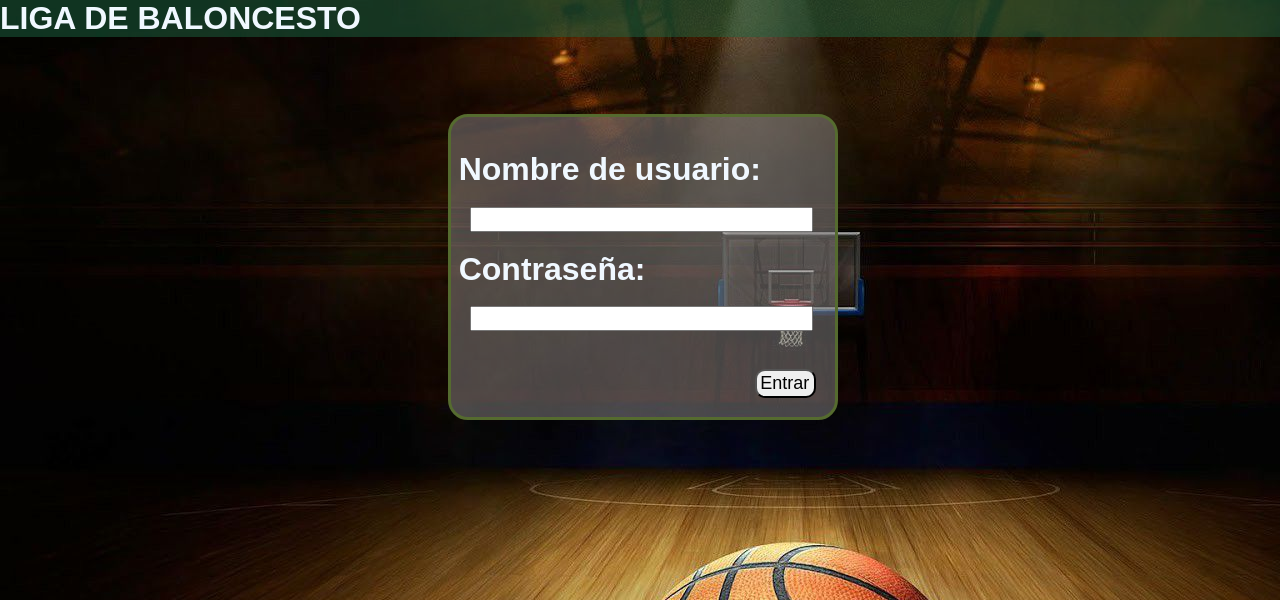
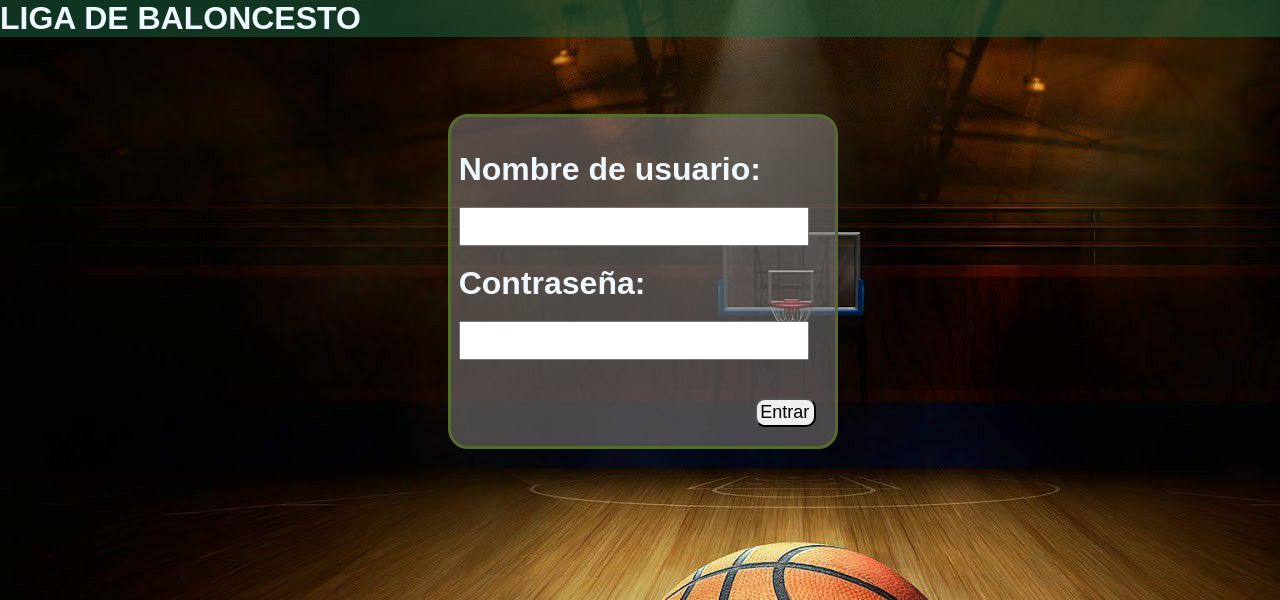
Before and after one commit to PatataAsada/BaloncestoManagerFullHD4K, a PHP site: page / in a window 1280 px wide. Shown: the top 600 px of the page. Run offline with PHP 8.4, Linux system fonts and the light colour scheme.

Commit message:
modificacion -> text inputs un poco mas grandes por recomendación de la profesora

```diff
--- a/css/estilos.css
+++ b/css/estilos.css
@@ -116,10 +116,10 @@ label{
 }
 .text{
     float: left;
-    font-size: large;
+    font-size: x-large;
     width: 90%;
-    margin-top: 5%;
-    margin-left: 3%;
+    padding: 1% 1% 1% 1%;
+    margin: 5% 3% 0% 0%;
     color:black;
 }
 input.button{
```
